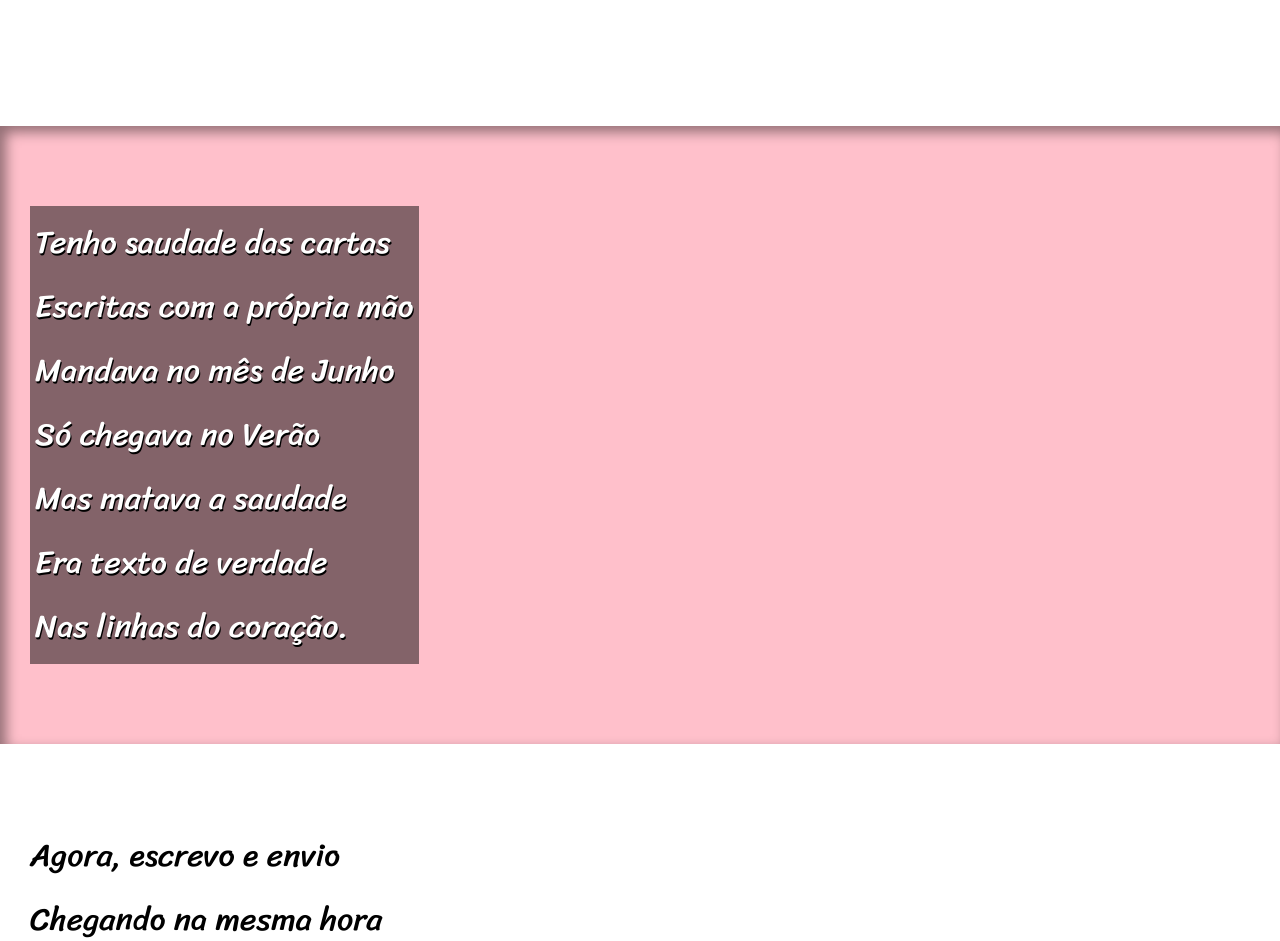
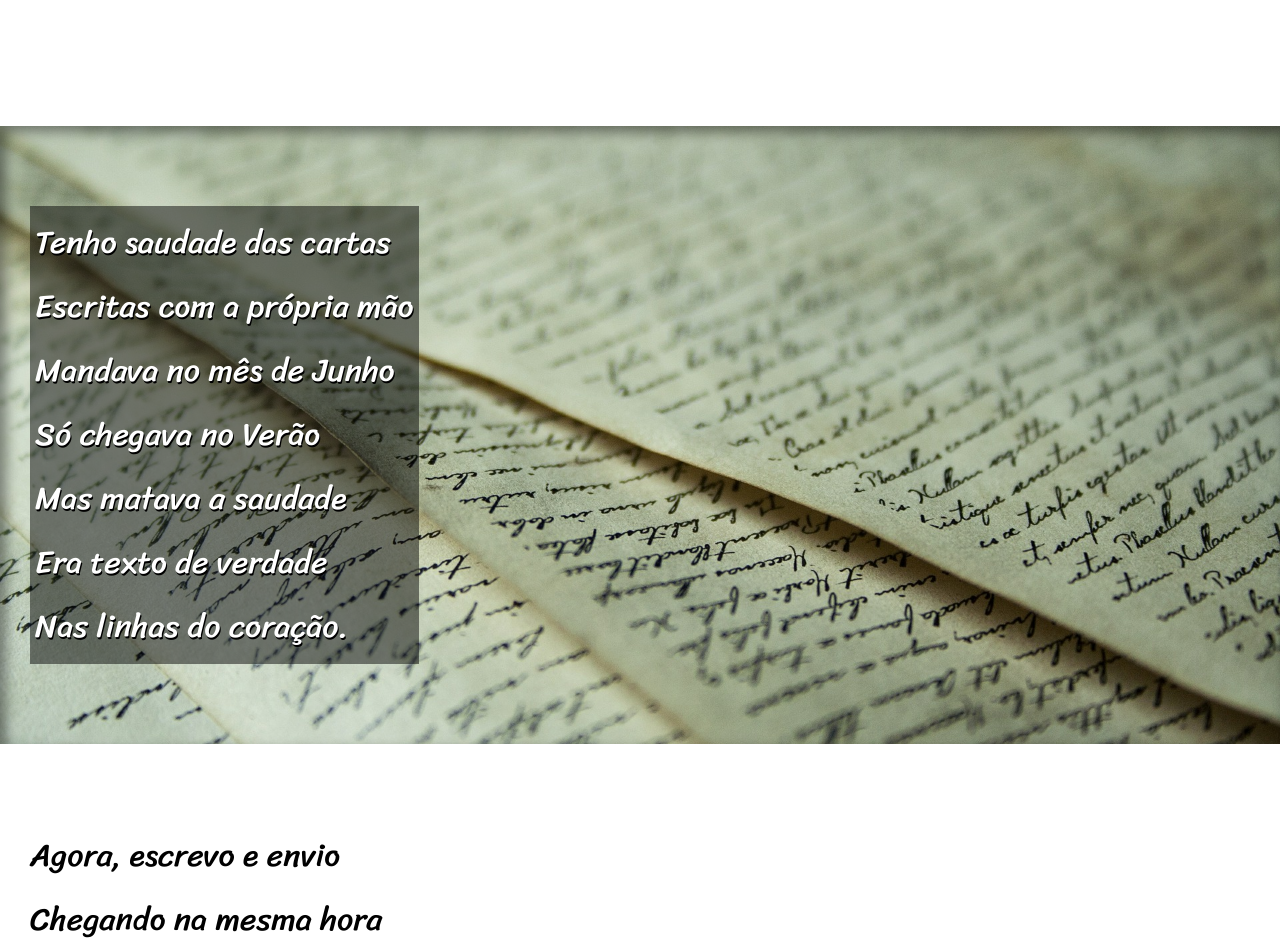
Before and after one commit to GustavoHenric/projeto-cordel, a plain HTML site: page index.html in a window 1280 px wide. Shown: the part 2580-3521 px from the top of the page. Drawn offline with Linux system fonts and the light colour scheme.

Commit message:
correção imagem

```diff
--- a/index.html
+++ b/index.html
@@ -32,7 +32,7 @@
         </p>
     </section>
 
-    <section class="imagem" id="img01">
+    <section class="imagem" id="imagem01">
         <p>
             Não é mais como era antes <br>
             É tudo abreviado <br>
@@ -66,7 +66,7 @@
         </p>
     </section>
 
-    <section class="imagem" id="img02">
+    <section class="imagem" id="imagem02">
         <p>
             Tenho saudade das cartas <br>
             Escritas com a própria mão <br>
--- a/style.css
+++ b/style.css
@@ -78,14 +78,14 @@ section.imagem > p {
     text-shadow: 1px 2px 0px black;
 }
 
-section#img01 {
+section#imagem01 {
     background-image: url('imagens/background001.jpg');
     background-position: right center;
     background-size: cover;
 }
 
-section#img02 {
-    background-image: url('../desafio12/imagens/background002.jpg');
+section#imagem02 {
+    background-image: url('imagens/background002.jpg');
     background-position: right center;
     background-size: cover;
 }
```
